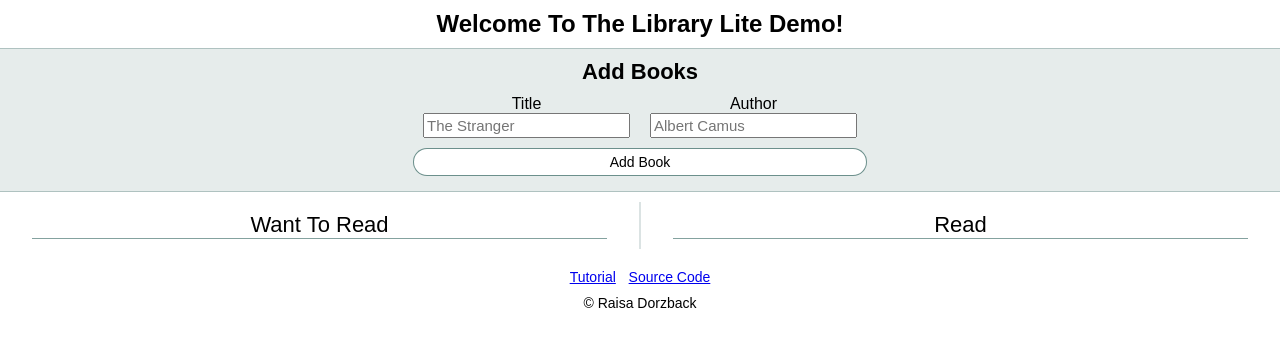
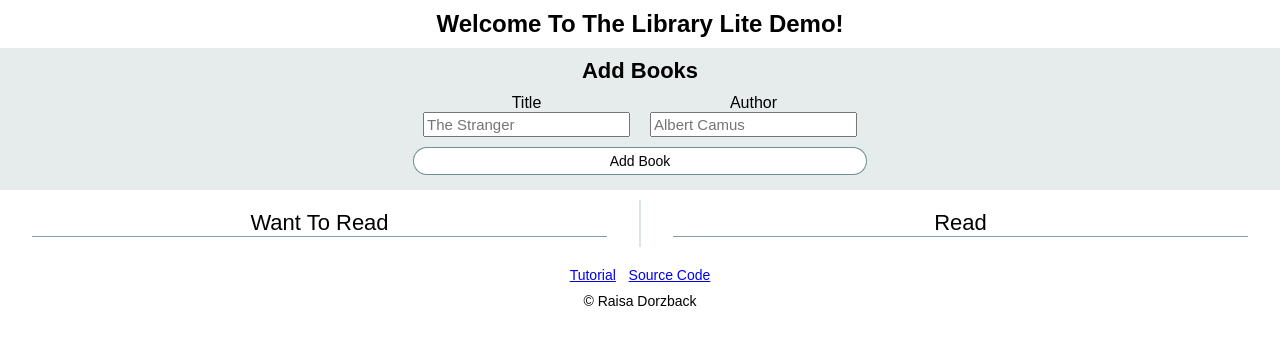
Before and after one commit to raisa-d/library-lite-demo, a Node server app: page / in a window 1280 px wide. Shown: the top 347 px of the page. Run offline with Node 20, Linux system fonts and the light colour scheme; data that the repository does not hold is empty; some libraries are stand-ins or nearby versions.

Commit message:
update style, add start and dev script

```diff
--- a/package.json
+++ b/package.json
@@ -6,7 +6,8 @@
   "type": "module",
   "scripts": {
     "test": "echo \"Error: no test specified\" && exit 1",
-    "start": "node --watch --env-file=.env server.js"
+    "start": "node server.js",
+    "dev": "node --watch --env-file=.env server.js"
   },
   "author": "Rai",
   "license": "ISC",
--- a/public/style.css
+++ b/public/style.css
@@ -69,8 +69,6 @@
 
 /* FORM SECTION */
 .form-section {
-    border-top: 1px solid rgba(11, 70, 64, 0.25);
-    border-bottom: 1px solid rgba(11, 70, 64, 0.25);
     padding-bottom: 1rem;
     background: rgba(11, 70, 64, 0.1);
 }
```
